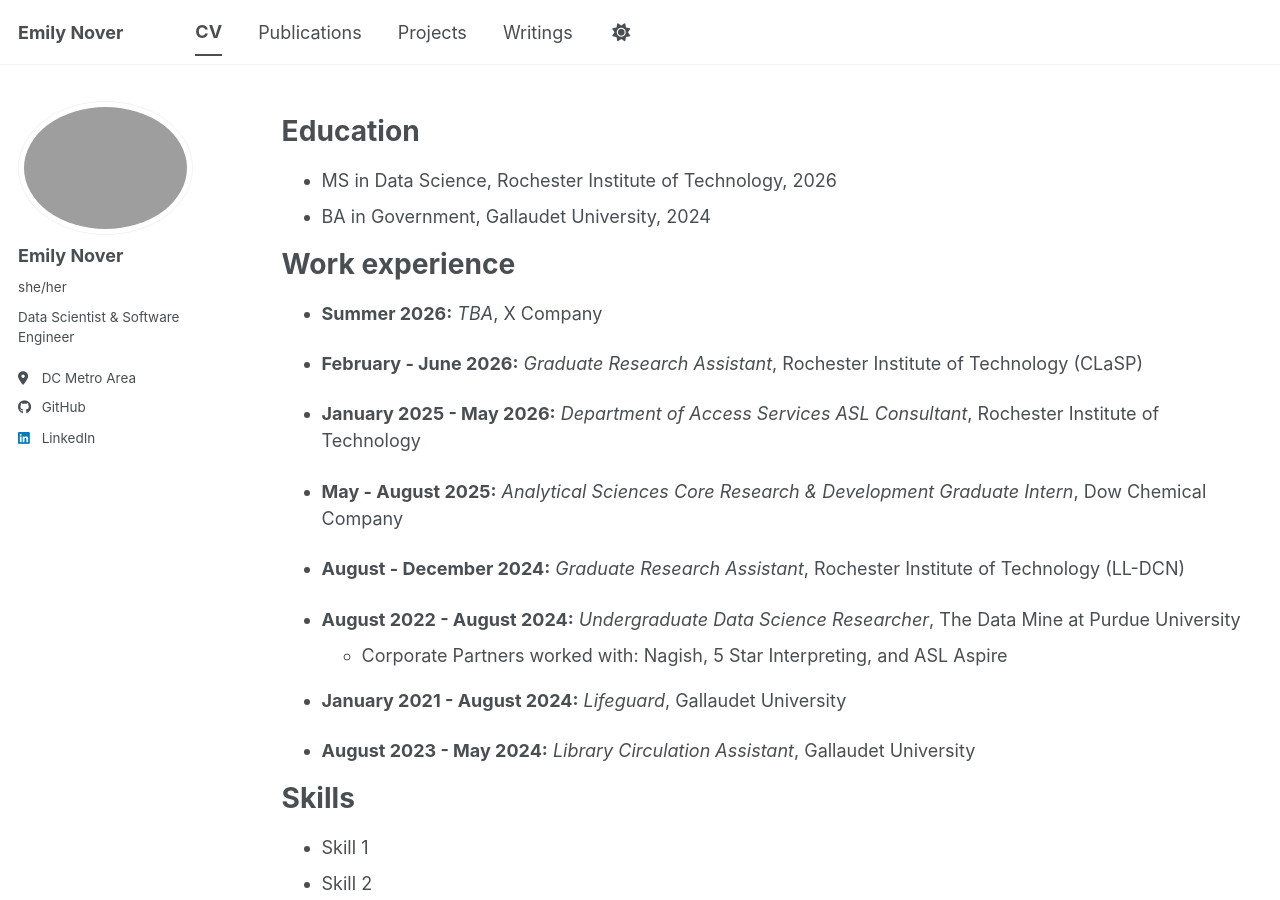
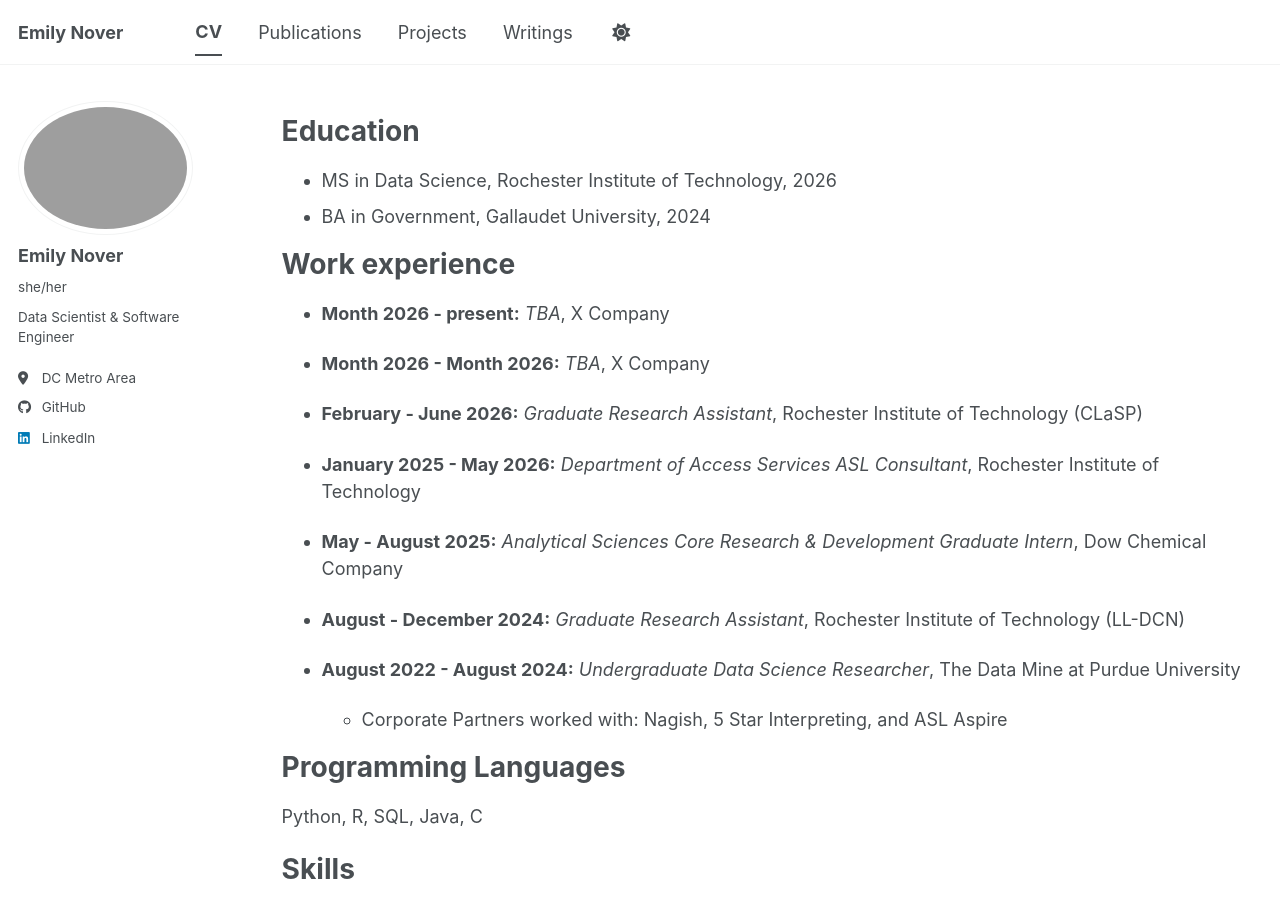
Before and after one commit to drblitx/drblitx.github.io, a Jekyll site: the page built from _pages/cv.md, in a window 1280 px wide and 900 px high. Built offline with Jekyll 4.4.1, drawn with Linux system fonts in a browser that asks for light colours; a script bundle is joined from its source files by our own code; library files that are not in the unit come from our copies.

Commit message:
updating cv

```diff
--- a/_pages/cv.md
+++ b/_pages/cv.md
@@ -14,9 +14,12 @@
 * MS in Data Science, Rochester Institute of Technology, 2026
 * BA in Government, Gallaudet University, 2024
 
+
 Work experience
 ======
-* **Summer 2026:** _TBA_, X Company
+* **Month 2026 - present:** _TBA_, X Company
+
+* **Month 2026 - Month 2026:** _TBA_, X Company
 
 * **February - June 2026:** _Graduate Research Assistant_, Rochester Institute of Technology (CLaSP)
 
@@ -29,9 +32,11 @@
 * **August 2022 - August 2024:** _Undergraduate Data Science Researcher_, The Data Mine at Purdue University
   * Corporate Partners worked with: Nagish, 5 Star Interpreting, and ASL Aspire
 
-* **January 2021 - August 2024:** _Lifeguard_, Gallaudet University
 
-* **August 2023 - May 2024:** _Library Circulation Assistant_, Gallaudet University
+Programming Languages
+======
+Python, R, SQL, Java, C
+
 
 Skills
 ======
@@ -40,9 +45,11 @@
   * Sub-skill 2.1
 * Skill 3
 
+
 Publications
 ======
 * [Mapping Deaf America: Visualizing American Deaf Sociality through Geographic Information Systems](https://ida.gallaudet.edu/honors_capstones/105), _Undergraduate University Honors Capstones_ (2024)
+
 
 Community & Leadership
 ======
@@ -50,10 +57,12 @@
 * **August 2022 - January 2023:** _Director of Community Relations, Gallaudet University Student Body Government_
 * **August 2019 - June 2020:** _President, Model Secondary School for the Deaf Student Body Government_
 
+
 Honors & Awards
 ======
 * University Honors, Gallaudet University
 * Government Outstanding Graduating Senior Award, Gallaudet University
+
 
 [//]: # (Talks)
 
```
Also changed, not shown: _pages/cv-json.md (deleted, +0 -17 lines).
